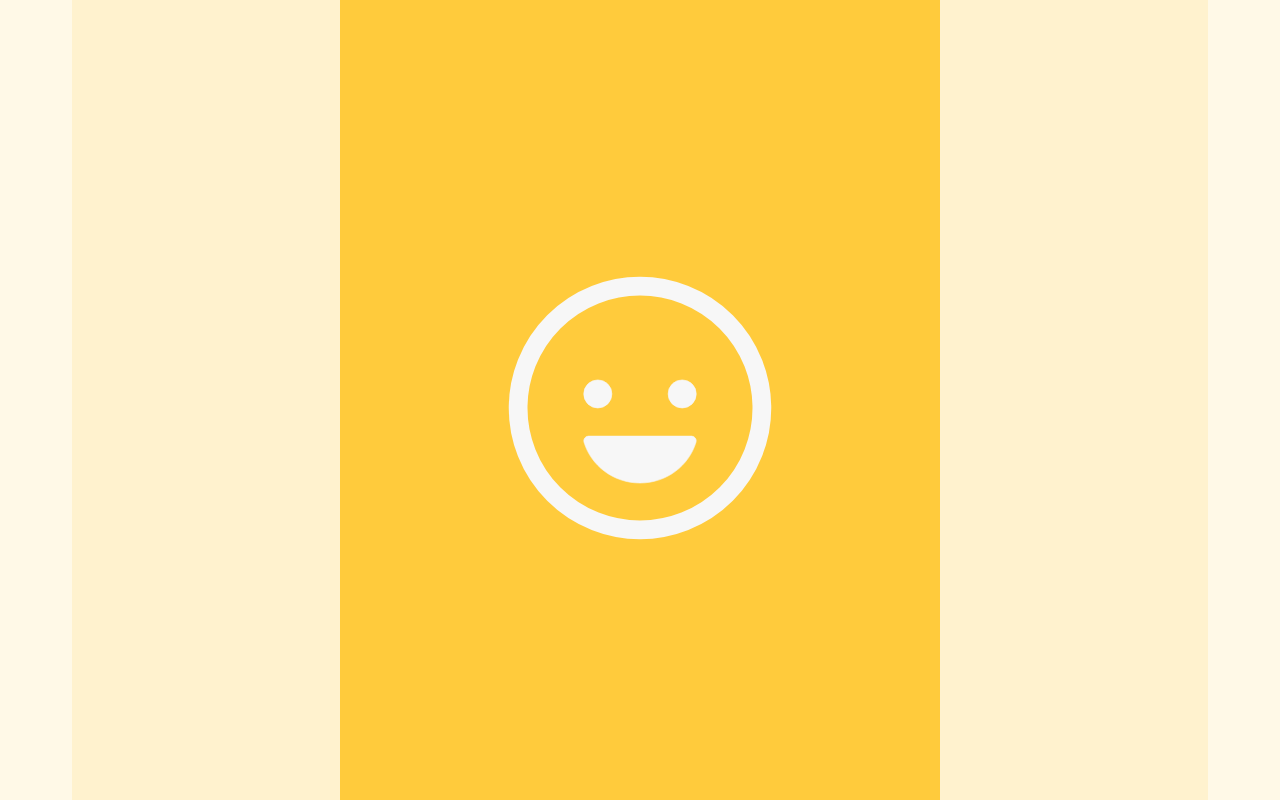
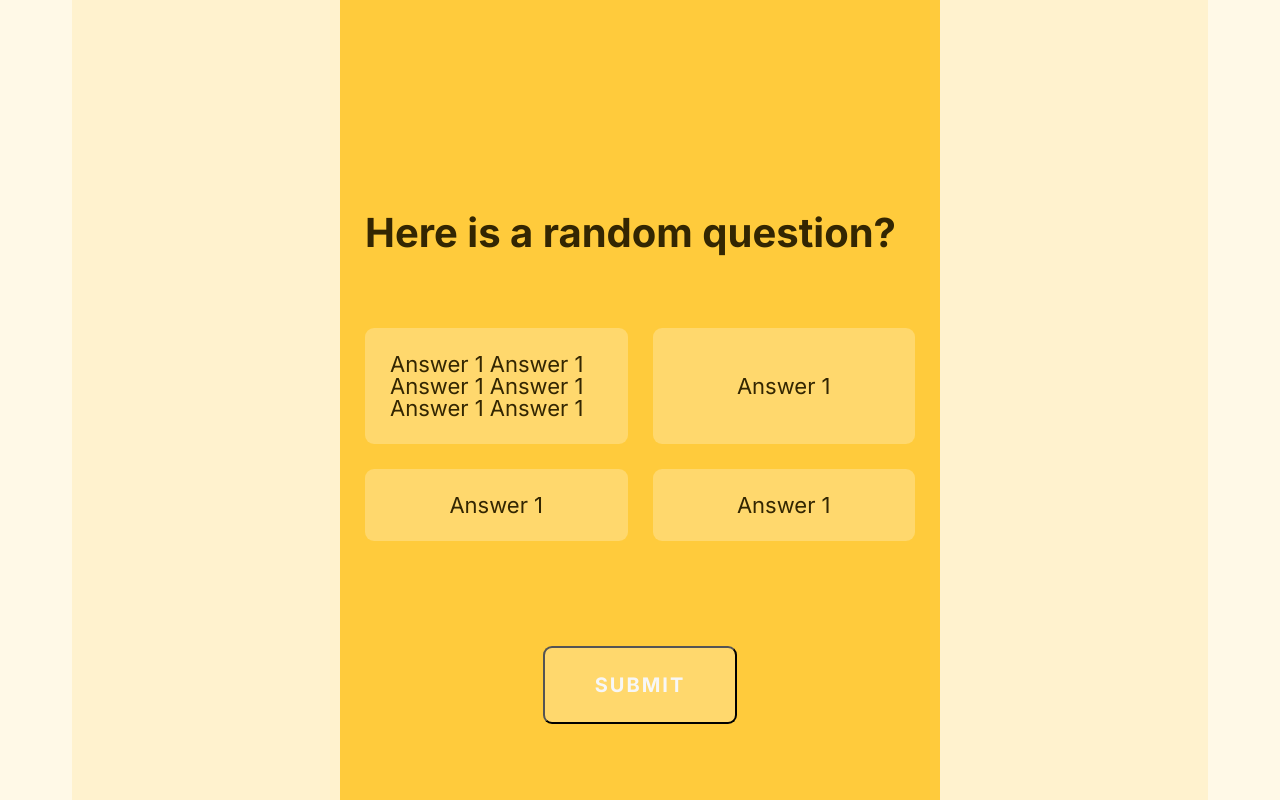
Before and after one commit to jpkanderton/bchm-quiz, a React app: page / in a window 1280 px wide. Shown: the part 1120-1920 px from the top of the page. Built offline with nearby package versions, Linux system fonts and the light colour scheme.

Commit message:
adds changes to the Question react component adds a question and four answers. no space for images

```diff
--- /dev/null
+++ b/client/src/components/Question.jsx
@@ -0,0 +1,54 @@
+import React from "react";
+
+const { useState, useEffect } = React;
+
+const Question = () => {
+  useEffect(() => {
+    const timer = setTimeout(() => {
+      console.log("setting time out");
+      let homeScreen = document.getElementsByClassName("loading")[0];
+      console.log(homeScreen);
+      homeScreen.classList.remove("loading");
+    }, 1000);
+    return () => clearTimeout(timer);
+  }, []);
+
+  return (
+    <div className="section section-question">
+      <div className="container">
+        <div className="section-content section-content-question">
+          <div className="question-header">
+            <div className="circle-container">
+              <div className="circle"></div>
+            </div>
+          </div>
+          <div className="question-container">
+            <div className="question-q-text">
+              <p>Here is a random question?</p>
+            </div>
+            <ul className="question-answers">
+              <li>
+                <p>Answer 1 Answer 1 Answer 1 Answer 1 Answer 1 Answer 1</p>
+              </li>
+              <li>
+                <p>Answer 1</p>
+              </li>
+              <li>
+                <p>Answer 1</p>
+              </li>
+              <li>
+                <p>Answer 1</p>
+              </li>
+            </ul>
+          </div>
+
+          <div className="container-submit">
+            <button className="btn btn--submit">Submit</button>
+          </div>
+        </div>
+      </div>
+    </div>
+  );
+};
+
+export default Question;
--- a/public/main.css
+++ b/public/main.css
@@ -215,6 +215,8 @@ body {
   font-weight: 700;
   font-size: 2rem;
   font-family: inherit;
+  text-transform: uppercase;
+  letter-spacing: 2px;
   color: #f7f7f7;
   transition: all 0.5s;
 }
@@ -235,21 +237,82 @@ body {
   visibility: hidden;
 }
 
-/*QUESTION SCREEN*/
+/*QUESTION SECTION*/
 .section-question {
   margin-top: 10rem;
   background-color: #fff2ce;
+  font-size: 4rem;
 }
 
 .section-content-question {
-  padding: 30rem 0;
+  padding: 10rem 0;
+  display: flex;
+  flex-direction: column;
+  gap: 3rem;
+  /* justify-content: center;
+  align-items: center; */
+  background-color: #ffcb3c;
+}
+
+.question-header {
+  padding-top: 5rem;
+}
+
+.circle-container {
+}
+
+.circle {
+}
+
+.question-container {
+  padding: 2.5rem;
+}
+
+.question-q-text {
+  padding-top: 5rem;
+  font-weight: 700;
+}
+
+.question-answers {
+  list-style: none;
+  display: grid;
+  grid-template-columns: 1fr 1fr;
+  gap: 2.5rem;
+  padding-top: 7.5rem;
+}
+
+.question-answers li {
+  display: inline-block;
+  padding: 2.5rem;
+  background-color: #ffd86d;
   display: flex;
   justify-content: center;
   align-items: center;
-  background-color: #ffcb3c;
+  cursor: pointer;
+  font-size: 2.2rem;
+  border-radius: 9px;
 }
 
-/*ANSWER*/
+.question-answers li:hover {
+  background-color: #fff9e7;
+}
+
+.container-submit {
+  display: flex;
+  justify-content: center;
+}
+
+.btn--submit {
+  margin-top: 5rem;
+  background-color: #ffd86d;
+}
+
+.btn--submit:hover {
+  background-color: #332602;
+  color: #f7f7f7;
+}
+
+/*ANSWER SECTION*/
 .section-answer {
   margin-top: 10rem;
   background-color: #fff2ce;
```
